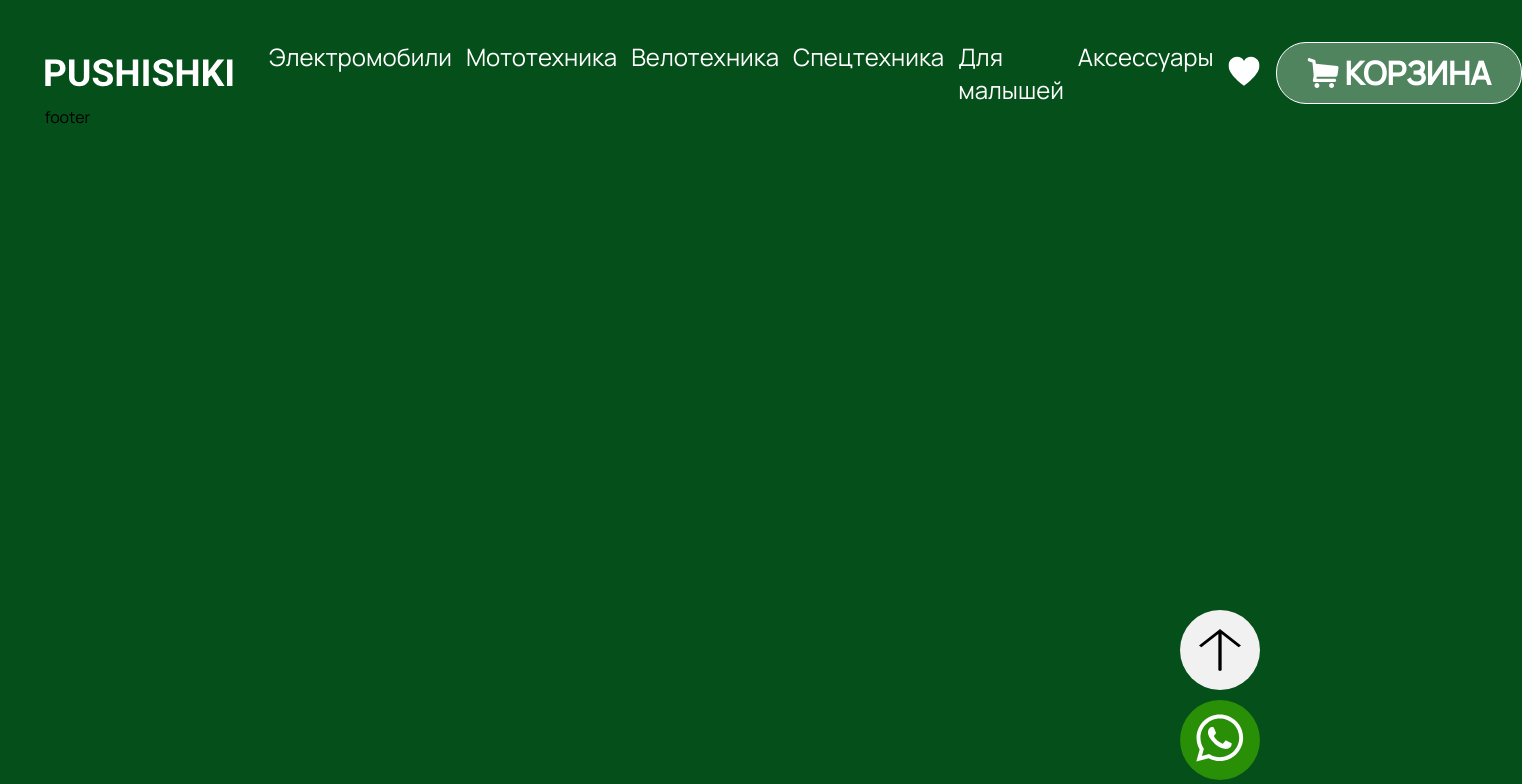
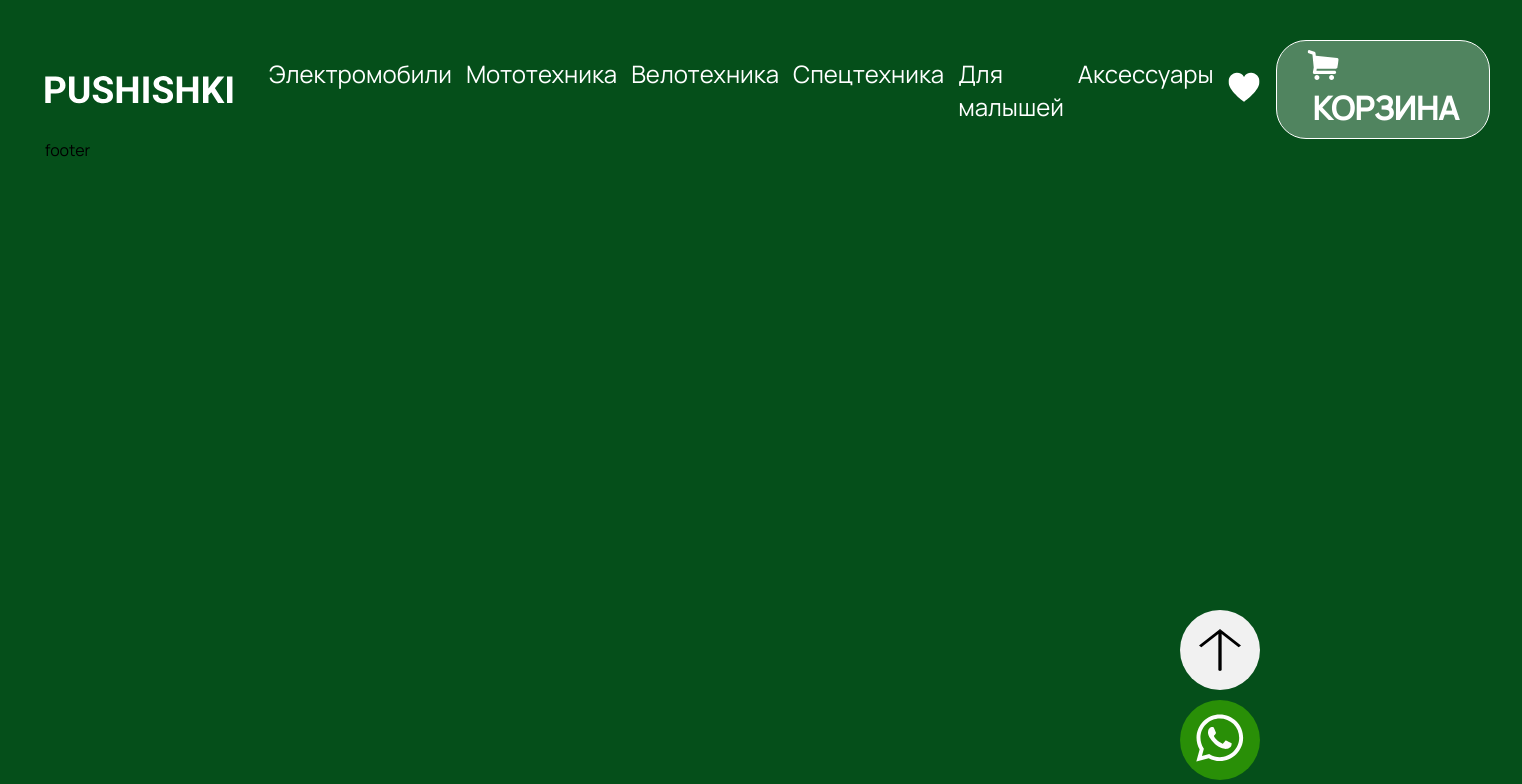
Before and after one commit to Zrossiz/pushishki_client, a Next.js app: page / in a window 1280 px wide. Shown: the top 784 px of the page, 1522 px wide, since content can reach past the window. Built offline with nearby package versions, Linux system fonts and the light colour scheme.

Commit message:
feat: added animation for basket butotn

```diff
--- a/src/components/Navigation/Navigation.module.scss
+++ b/src/components/Navigation/Navigation.module.scss
@@ -5,13 +5,27 @@
         margin-right: 16px;
         display: flex;
         align-items: center;
+
+        img {
+            transition: 0.6s;
+
+            &:hover {
+                transform: scale(1.1);
+            }
+        }
     }
 
     .basketWrapper {
+        display: inline-block;
         padding: 8px 30px;
         border-radius: 30px;
         background-color: rgba(255, 255, 255, 0.3);
         border: 1px solid #fff;
+        transition: 0.6s;
+
+        &:hover {
+            border-color: transparent;
+        }
 
         a {
             display: flex;
--- a/src/components/Navigation/Navigation.tsx
+++ b/src/components/Navigation/Navigation.tsx
@@ -10,8 +10,8 @@ export const Navigation = () => {
                     <Image src="/icons/Favorite.svg" width={32} height={32} alt="Избранные" />
                 </Link>
             </div>
-            <div className={styles.basketWrapper}>
-                <Link href="/basket">
+            <div>
+                <Link className={styles.basketWrapper} href="/basket">
                     <Image src="/icons/Basket.svg" width={32} height={32} alt="Корзина" />
                     <span className={styles.text}>Корзина</span>
                 </Link>
```
